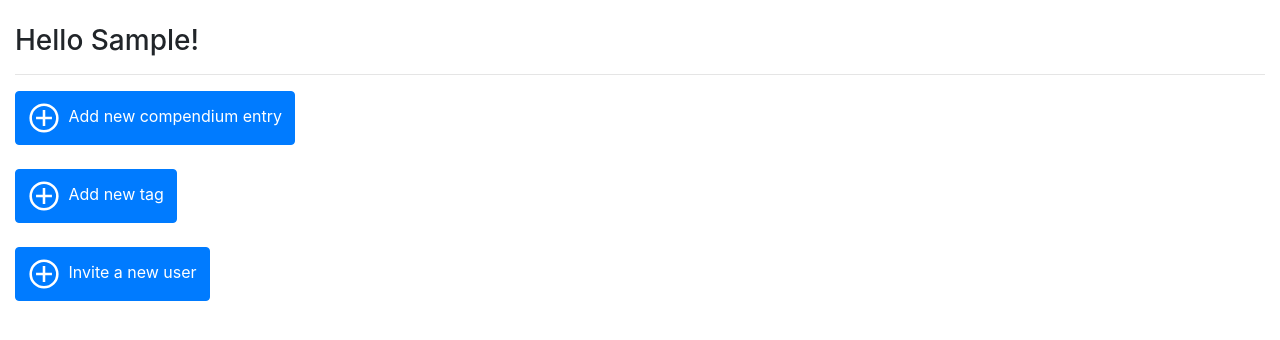
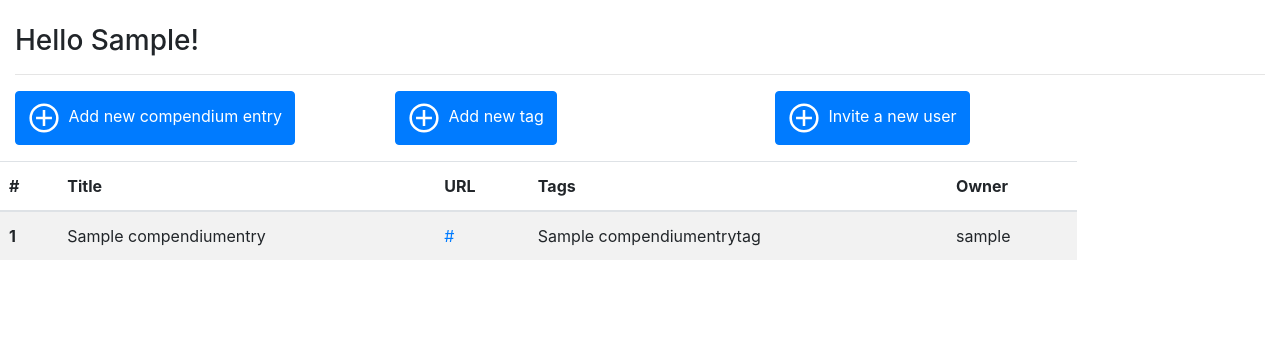
Before and after one commit to The-Encryption-Compendium/the-encryption-compendium, a Django app: page /research/dashboard in a window 1280 px wide. Shown: the part 58-398 px from the top of the page. Run offline with Django 3.2, Linux system fonts and the light colour scheme; a user stored in the database is signed in; tables that the repository leaves empty hold one stand-in row (values such as "Sample post"); some libraries are stand-ins or nearby versions.

Commit message:
showing all entries in the researcher's dashboard

```diff
--- a/src/research_assistant/views.py
+++ b/src/research_assistant/views.py
@@ -13,7 +13,7 @@ from research_assistant.forms import (
     SignupForm,
     TokenDeleteForm,
 )
-from research_assistant.models import CompendiumEntryTag, SignupToken
+from research_assistant.models import CompendiumEntry, CompendiumEntryTag, SignupToken
 
 # Create your views here.
 
@@ -123,7 +123,22 @@ Researcher interface
 @login_required
 @require_http_methods(["GET"])
 def research_dashboard(request):
-    return render(request, "dashboard.html")
+    context = {"entries": []}
+    all_entries = CompendiumEntry.objects.all()
+    for entry in all_entries:
+        entry_dict = {
+            "id": entry.id,
+            "url": entry.url,
+            "title": entry.title,
+            "owner": entry.owner,
+        }
+        tags_query_set = entry.tags.all()
+        tags = []
+        for tag in tags_query_set:
+            tags.append(tag.tagname)
+        entry_dict["tags"] = ", ".join(tags)
+        context["entries"].append(entry_dict)
+    return render(request, "dashboard.html", context=context)
 
 
 @login_required
--- a/src/research_profile/views.py
+++ b/src/research_profile/views.py
@@ -1,8 +1,7 @@
 from django.contrib.auth.decorators import login_required
 from django.shortcuts import render, redirect
 from django.views.decorators.http import require_http_methods
-from research_assistant.models import CompendiumEntry, CompendiumEntryTag
-from research_assistant.models import User
+from research_assistant.models import CompendiumEntry, CompendiumEntryTag, User
 
 
 @login_required
--- a/src/templates/dashboard.html
+++ b/src/templates/dashboard.html
@@ -7,10 +7,10 @@
 
 {{ block.super }}
 {% load static %}
-<div>
+<div class="container mx-md-n5">
   <div class="row">
     {# Button to add new compendium entries #}
-    <div class="col">
+    <div class="col px-md-5">
       <a id="new_article_link" href="{% url 'research new article' %}">
         <button class="btn btn-primary">
           <div class="my-1">
@@ -21,10 +21,9 @@
       </a>
     </div>
 
-    <div class="w-100 mb-4"></div>
 
     {# Button to add new tags #}
-    <div class="col">
+    <div class="col px-md-5">
       <a id="new_tag_link" href="{% url 'research add tag' %}">
         <button class="btn btn-primary">
           <div class="my-1">
@@ -35,10 +34,8 @@
       </a>
     </div>
 
-    <div class="w-100 mb-4"></div>
-
     {% if request.user.is_staff %}
-    <div class="col">
+    <div class="col px-md-5">
       <a id="invite_user_button" href="{% url 'add new user' %}">
         <button class="btn btn-primary">
           <div class="my-1">
@@ -51,6 +48,36 @@
     {% endif %}
 
   </div>
+  <div class="container px-md-10 py-3">
+    <table class="table table-striped">
+      <thead>
+        <tr>
+          <th scope="col">#</th>
+          <th scope="col">Title</th>
+          <th scope="col">URL</th>
+          <th scope="col">Tags</th>
+          <th scope="col">Owner</th>
+        </tr>
+      </thead>
+      <tbody>
+          {% for entry in entries %}
+          <tr>
+              <th scope="row">{{ entry.id }}</th>
+              <td>{{ entry.title }}</td>
+              <td>
+                {% if entry.url %}
+                <a href="{{ entry.url}}">
+                  {{ entry.url }}
+                </a>
+                {% endif %}
+              </td>
+              <td>{{ entry.tags }}</td>
+              <td>{{ entry.owner }}</td>
+          </tr>
+          {%endfor%}
+      </tbody>
+    </table>
+  </div>
 </div>
 
 {% endblock %}
--- a/src/templates/research_profile.html
+++ b/src/templates/research_profile.html
@@ -9,7 +9,7 @@
 <div class="d-flex">
   <div class="container m-2">
     <div class="list-group">
-      <div class="container p-2">
+      <div class="container p-5">
         <div class="row">
           <div class="col-sm">
             Your username: {{ info.username }}
@@ -48,7 +48,7 @@
               </tr>
               {%endfor%}
           </tbody>
-      </table>
+        </table>
       </div>
     </div>
   </div>
```
